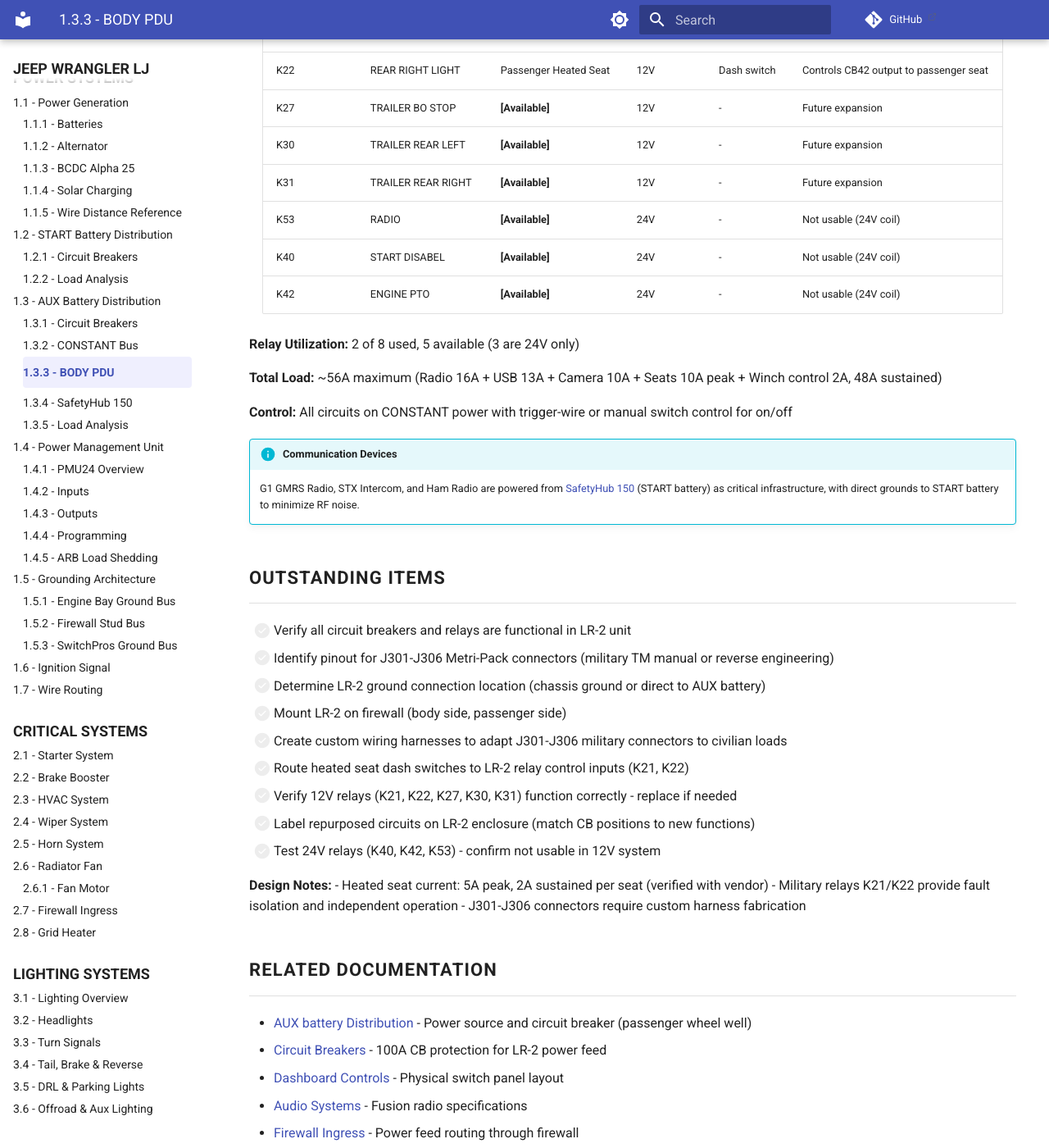
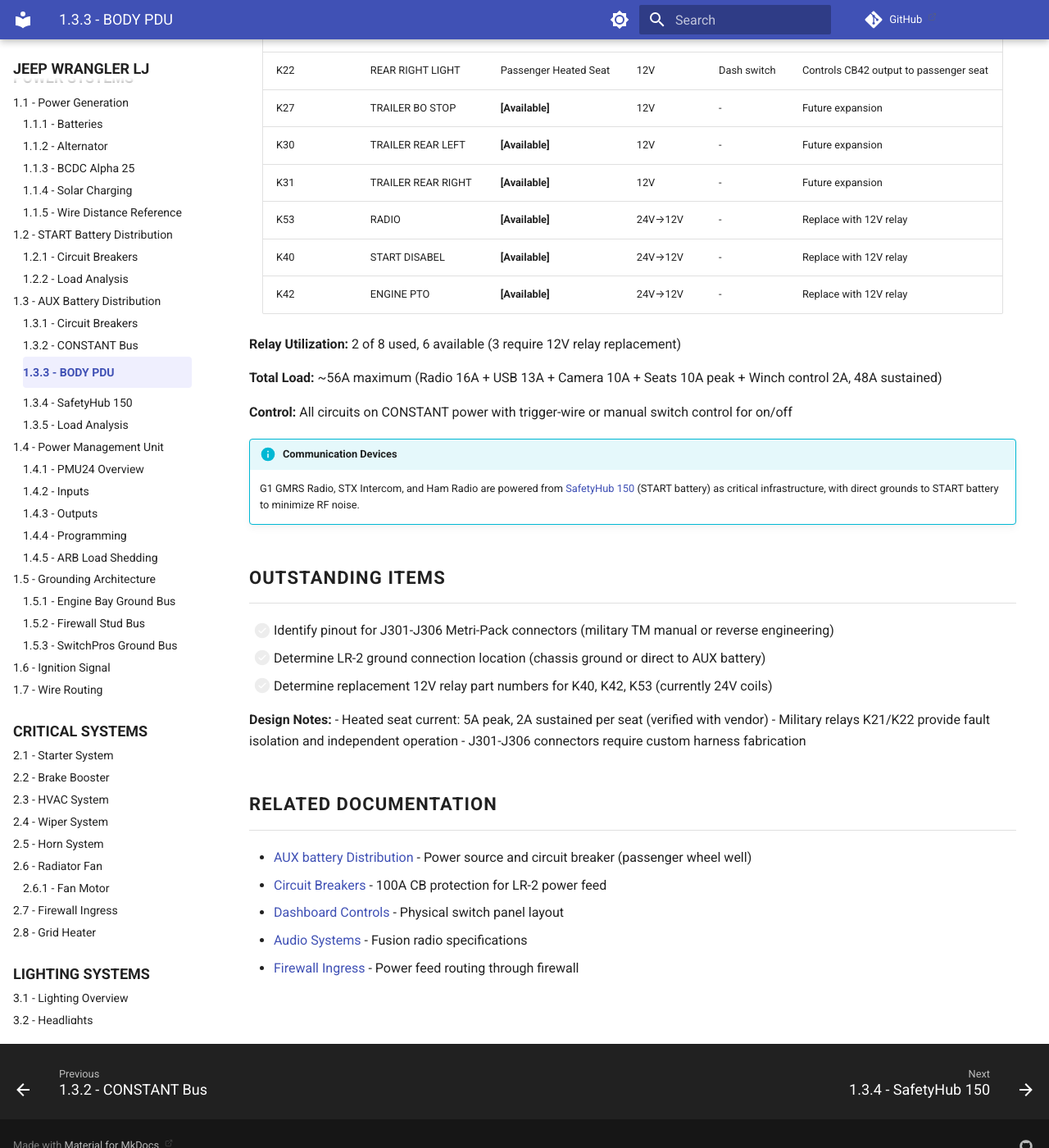
Before and after one commit to sob/drawings, an MkDocs documentation site: the page built from docs/jeep_lj/01-power-systems/03-aux-battery-distribution/03-body-pdu.md, in a window 1280 px wide and 1400 px high, scrolled down 1717 px. Shown: the whole window at 82% size. Built offline with MkDocs 1.6.1 and Material for MkDocs 9.7.7, drawn with Linux system fonts in a browser that asks for light colours; comment, search, counter and statistics services are not loaded.

Commit message:
docs(electrical): reorganize BODY PDU tasks and plan 24V relay replacement
Move installation tasks from body-pdu.md to installation-checklist.md,
keeping only design decisions in Outstanding Items. Update 24V relays
(K40, K42, K53) to be replaced with 12V relays instead of marked unusable.

🤖 Generated with [Claude Code](https://claude.com/claude-code)

Co-Authored-By: Claude <noreply@anthropic.com>

```diff
--- a/docs/jeep_lj/01-power-systems/03-aux-battery-distribution/03-body-pdu.md
+++ b/docs/jeep_lj/01-power-systems/03-aux-battery-distribution/03-body-pdu.md
@@ -62,11 +62,11 @@ hide:
 | K27 | TRAILER BO STOP | **[Available]** | 12V | - | Future expansion |
 | K30 | TRAILER REAR LEFT | **[Available]** | 12V | - | Future expansion |
 | K31 | TRAILER REAR RIGHT | **[Available]** | 12V | - | Future expansion |
-| K53 | RADIO | **[Available]** | 24V | - | Not usable (24V coil) |
-| K40 | START DISABEL | **[Available]** | 24V | - | Not usable (24V coil) |
-| K42 | ENGINE PTO | **[Available]** | 24V | - | Not usable (24V coil) |
+| K53 | RADIO | **[Available]** | 24V→12V | - | Replace with 12V relay |
+| K40 | START DISABEL | **[Available]** | 24V→12V | - | Replace with 12V relay |
+| K42 | ENGINE PTO | **[Available]** | 24V→12V | - | Replace with 12V relay |
 
-**Relay Utilization:** 2 of 8 used, 5 available (3 are 24V only)
+**Relay Utilization:** 2 of 8 used, 6 available (3 require 12V relay replacement)
 
 **Total Load:** ~56A maximum (Radio 16A + USB 13A + Camera 10A + Seats 10A peak + Winch control 2A, 48A sustained)
 
@@ -77,15 +77,9 @@ hide:
 
 ## Outstanding Items
 
-- [ ] Verify all circuit breakers and relays are functional in LR-2 unit
 - [ ] Identify pinout for J301-J306 Metri-Pack connectors (military TM manual or reverse engineering)
 - [ ] Determine LR-2 ground connection location (chassis ground or direct to AUX battery)
-- [ ] Mount LR-2 on firewall (body side, passenger side)
-- [ ] Create custom wiring harnesses to adapt J301-J306 military connectors to civilian loads
-- [ ] Route heated seat dash switches to LR-2 relay control inputs (K21, K22)
-- [ ] Verify 12V relays (K21, K22, K27, K30, K31) function correctly - replace if needed
-- [ ] Label repurposed circuits on LR-2 enclosure (match CB positions to new functions)
-- [ ] Test 24V relays (K40, K42, K53) - confirm not usable in 12V system
+- [ ] Determine replacement 12V relay part numbers for K40, K42, K53 (currently 24V coils)
 
 **Design Notes:**
 - Heated seat current: 5A peak, 2A sustained per seat (verified with vendor)
```
Also changed, not shown: docs/jeep_lj/01-power-systems/installation-checklist.md (+7 -3 lines).
